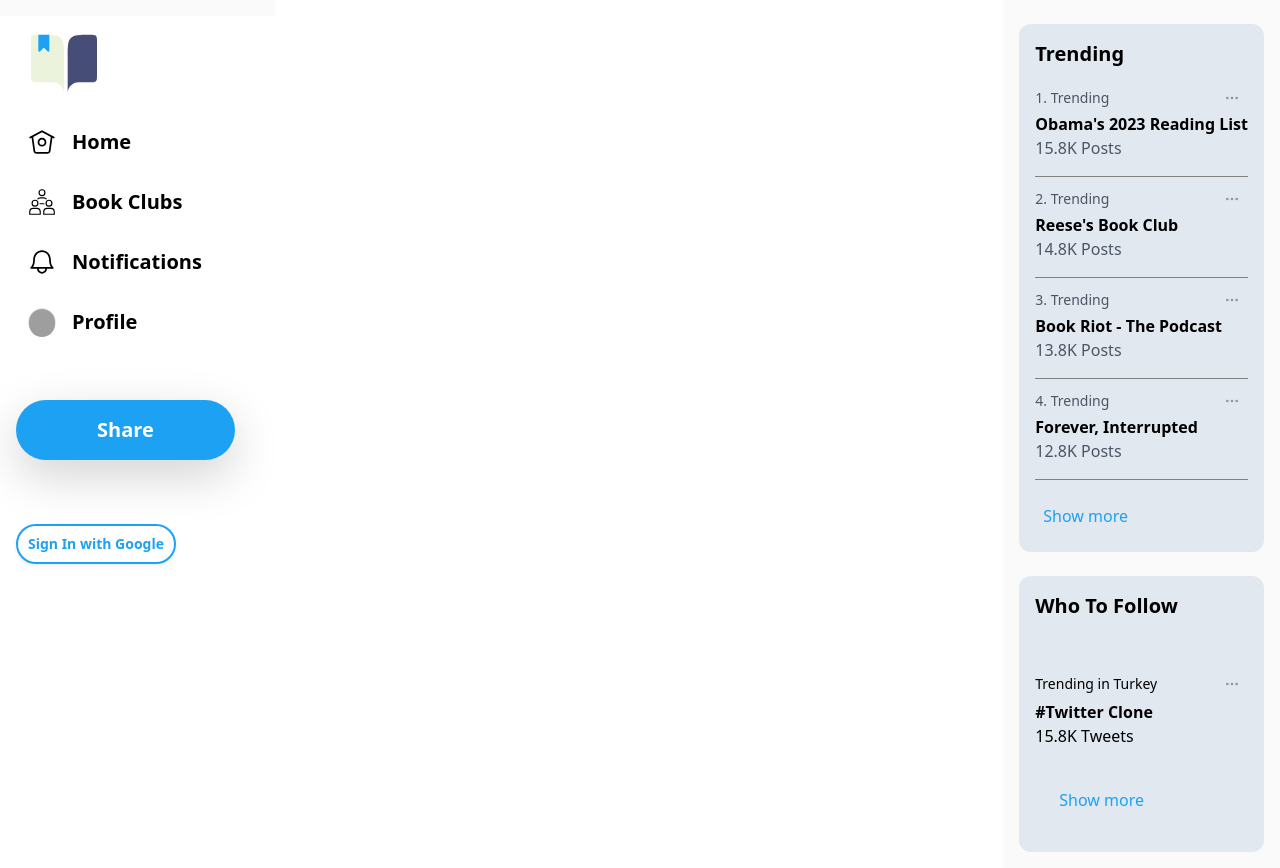
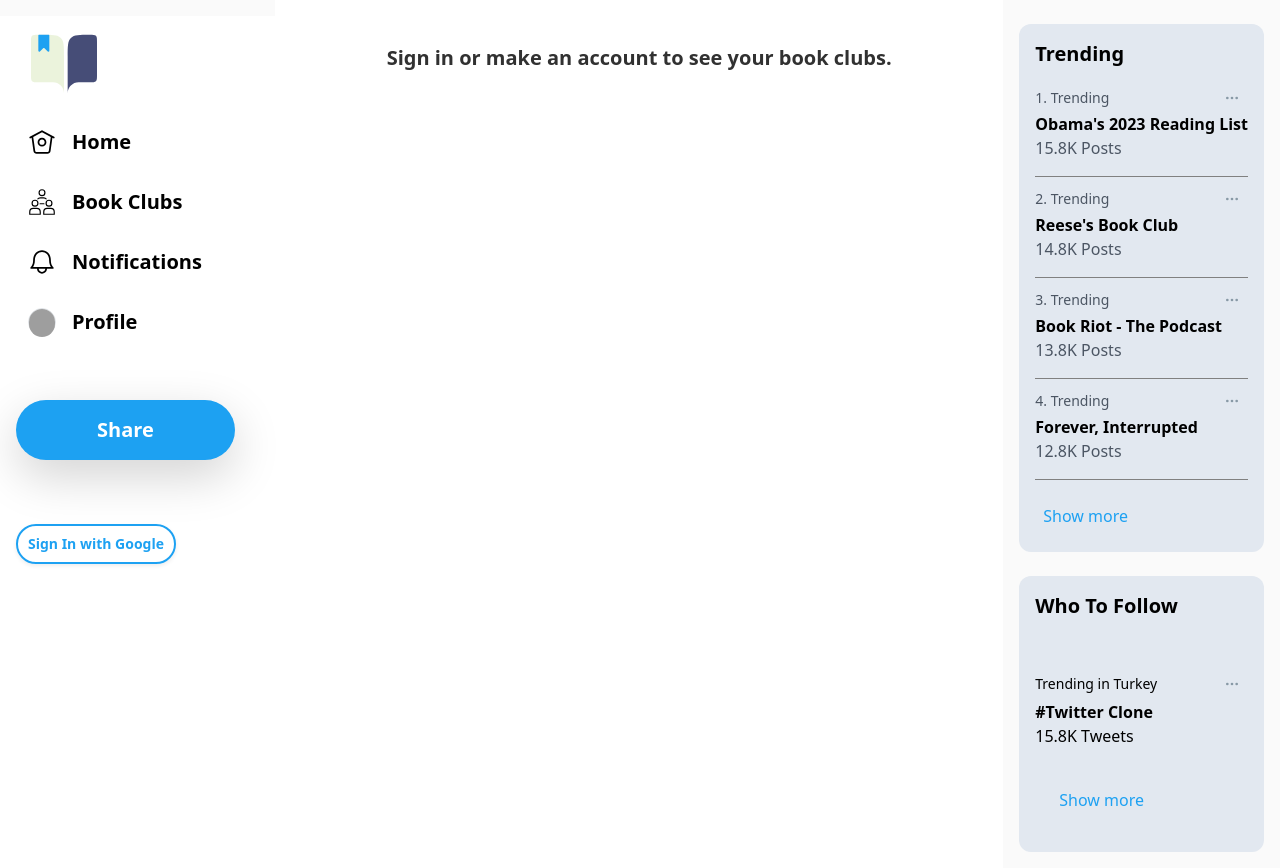
Before and after one commit to liam-prevelige/pageturner-frontend, a React (Create React App) app: page /book-clubs in a window 1280 px wide. Built offline with nearby package versions, Linux system fonts and the light colour scheme; grey boxes are pictures that could not be loaded.

Commit message:
provides different messages handling situations where the user is logged in but has no book clubs, and if the user is not logged in at all.

```diff
--- a/src/components/BookClubsPage/index.jsx
+++ b/src/components/BookClubsPage/index.jsx
@@ -39,10 +39,10 @@ export const BookClubsPage = () => {
     }
   }, []);
 
-  return (
-    <div className="min-h-screen mx-auto max-w-7xl mt-1 flex">
-      <div className="bg-slate-100 h-full">
-        {bookClubs.map((groupData, index) =>
+  const renderGroups = (bookClubs) => {
+    if (storedProfile && bookClubs.length > 0) {
+      return (
+        bookClubs.map((groupData, index) =>
           (<div key={index}>
             <a href={'/profile?uid=' + groupData._id} className="block rounded overflow-hidden bg-white shadow-lg"> {/** can delete bg-white to get rid of white background, can delete shadow-lg to be less like a card */}
               <img className="w-full h-28 object-none" src={groupData.banner_picture} alt="Group Banner Picture"/>
@@ -55,7 +55,19 @@ export const BookClubsPage = () => {
             </a>
             <div className="border-b ml-3 mr-3 border-slate-300"></div>
           </div>
-          ))}
+          ))
+      );
+    } else if (storedProfile && bookClubs.length == 0) {
+      return (<div className="font-bold text-xl mb-2 pt-30">You are not in any book clubs. Join one!</div>);
+    } else {
+      return (<div className="font-bold text-xl mb-2 pt-30">Sign in or make an account to see your book clubs.</div>);
+    }
+  };
+
+  return (
+    <div className="min-h-screen mx-auto max-w-7xl mt-1 flex">
+      <div className="bg-slate-100 h-full bg-white pt-10">
+        {renderGroups(bookClubs)}
       </div>
     </div>
   );
```
